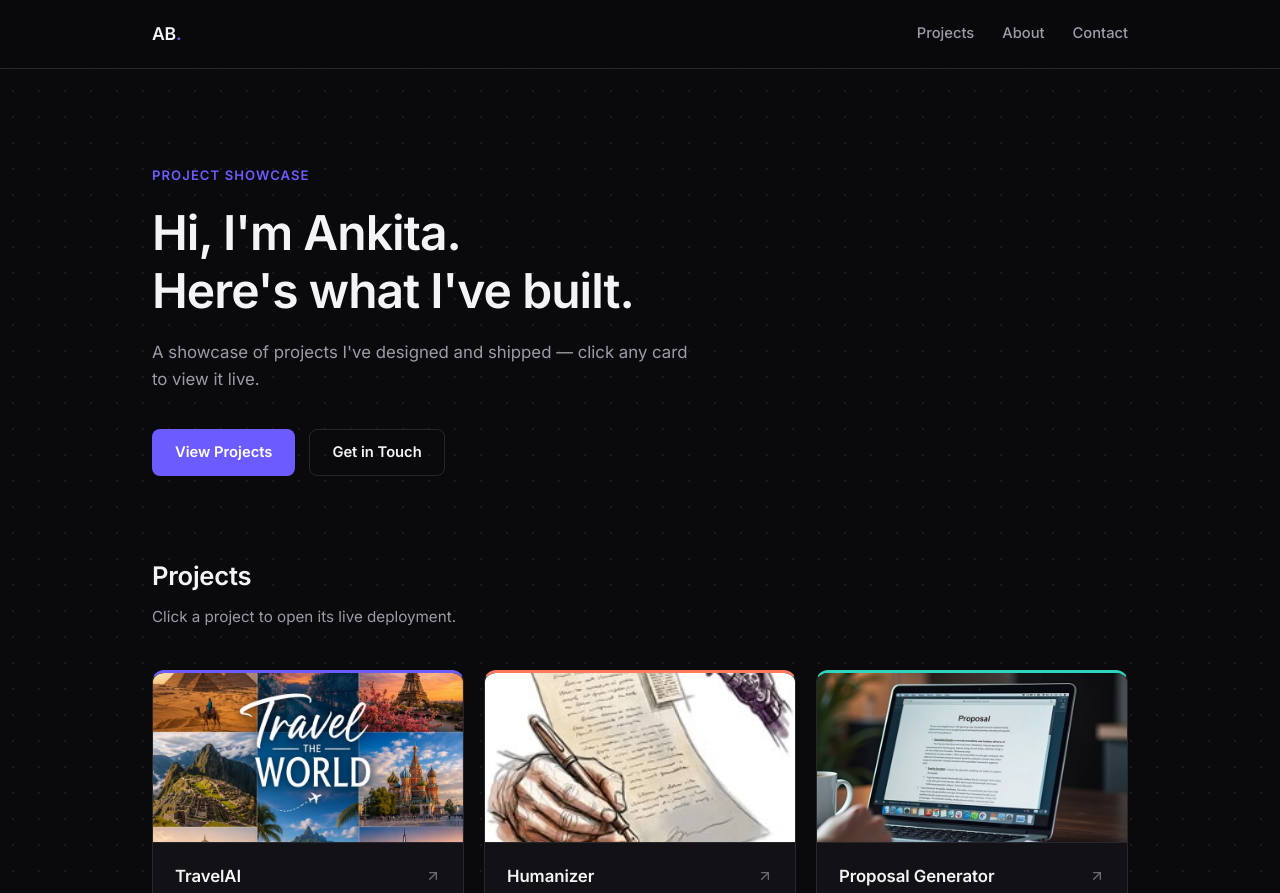
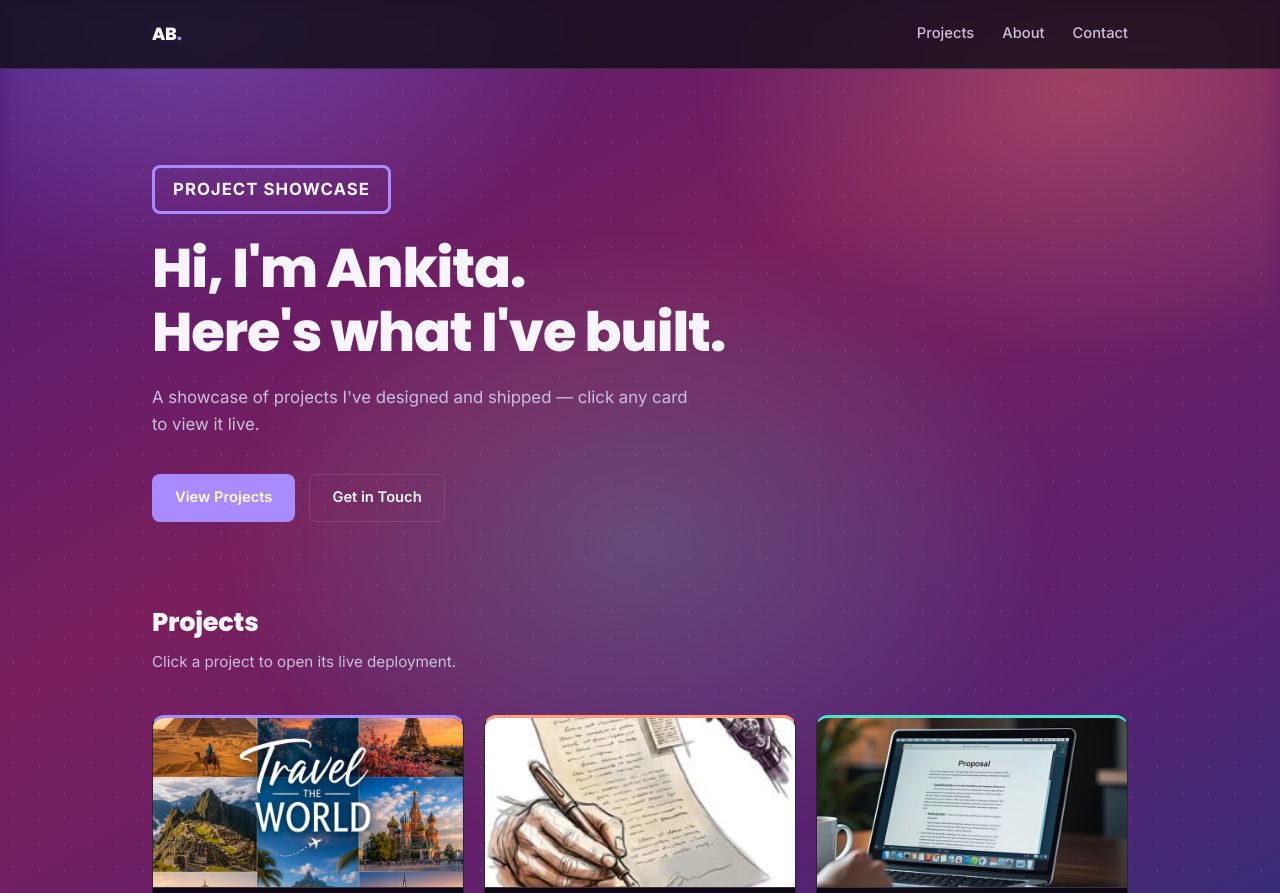
Before and after one commit to Ankita-Banerjee06/projectdemoo, a plain HTML site: page index.html in a window 1280 px wide. Shown: the top 893 px of the page. Drawn offline with Linux system fonts and the light colour scheme.

Commit message:
updated preview

```diff
--- a/index.html
+++ b/index.html
@@ -6,12 +6,12 @@
 <title>Ankita Banerjee — Projects</title>
 <link rel="preconnect" href="https://fonts.googleapis.com">
 <link rel="preconnect" href="https://fonts.gstatic.com" crossorigin>
-<link href="https://fonts.googleapis.com/css2?family=Space+Grotesk:wght@400;500;600;700&family=Inter:wght@400;500;600&display=swap" rel="stylesheet">
+<link href="https://fonts.googleapis.com/css2?family=Inter:wght@400;500;600;700&family=Poppins:wght@700;800;900&display=swap" rel="stylesheet">
 <link rel="stylesheet" href="style.css" />
 </head>
 <body>
 
-  <div class="bg-glow"></div>
+  <div class="bg-glow" aria-hidden="true"></div>
 
   <header class="site-header">
     <div class="container header-inner">
@@ -26,10 +26,13 @@
 
   <main>
     <section id="top" class="hero container">
-      <p class="eyebrow">Project Showcase</p>
-      <h1>Hi, I'm Ankita.<br>Here's what I've built.</h1>
-      <p class="hero-sub">A showcase of projects I've designed and shipped — click any card to view it live.</p>
-      <div class="hero-actions">
+      <p class="eyebrow anim anim-1">Project Showcase</p>
+      <h1>
+        <span class="line anim anim-2">Hi, I'm Ankita.</span>
+        <span class="line anim anim-3">Here's what I've built.</span>
+      </h1>
+      <p class="hero-sub anim anim-4">A showcase of projects I've designed and shipped — click any card to view it live.</p>
+      <div class="hero-actions anim anim-5">
         <a href="#projects" class="btn btn-primary">View Projects</a>
         <a href="#contact" class="btn btn-ghost">Get in Touch</a>
       </div>
--- a/script.js
+++ b/script.js
@@ -37,6 +37,13 @@ const PROJECTS = [
     url: "https://dabar-demo.vercel.app/",
     tags: ["Python", "HTML", "CSS"],
     image: "images/dabar.jpg"
+  },
+  {
+    title: "Accounting Website (Demo)",
+    desc: "Just a landing page — a clean, modern design for a chartered accounting & advisory firm, built with React.",
+    url: "https://accounting-kappa-liard.vercel.app/",
+    tags: ["React"],
+    image: "images/accounting.jpg"
   }
 ];
 
--- a/style.css
+++ b/style.css
@@ -1,30 +1,71 @@
 :root {
-  --bg: #0a0a0d;
-  --bg-subtle: #151519;
-  --card: #121216;
-  --card-border: #26262c;
-  --card-border-hover: #38383f;
-  --text: #f4f4f6;
-  --text-muted: #9c9ca6;
-  --text-faint: #6b6b74;
-  --accent: #6c5cff;
-  --accent-2: #ff7a5c;
-  --accent-3: #2dd4bf;
+  --bg: #2a1854;
+  --bg-subtle: rgba(255,255,255,0.06);
+  --card: rgba(10,7,17,0.92);
+  --card-border: rgba(255,255,255,0.12);
+  --card-border-hover: rgba(255,255,255,0.26);
+  --text: #f7f5fb;
+  --text-muted: #c9c0dd;
+  --text-faint: #a99fc4;
+  --accent: #a78bff;
+  --accent-2: #ff9d7a;
+  --accent-3: #4be3cf;
   --font: 'Inter', -apple-system, BlinkMacSystemFont, 'Segoe UI', sans-serif;
+  --font-display: 'Poppins', 'Inter', -apple-system, BlinkMacSystemFont, sans-serif;
 }
 
 * { margin: 0; padding: 0; box-sizing: border-box; }
 
 html { scroll-behavior: smooth; }
 
+@keyframes fadeUp {
+  from { opacity: 0; transform: translateY(22px); }
+  to { opacity: 1; transform: translateY(0); }
+}
+
+.anim {
+  opacity: 0;
+  animation: fadeUp 0.8s cubic-bezier(0.22, 1, 0.36, 1) forwards;
+}
+
+.anim-1 { animation-delay: 0.05s; }
+.anim-2 { animation-delay: 0.18s; }
+.anim-3 { animation-delay: 0.3s; }
+.anim-4 { animation-delay: 0.42s; }
+.anim-5 { animation-delay: 0.54s; }
+
+@media (prefers-reduced-motion: reduce) {
+  .anim { animation: none; opacity: 1; transform: none; }
+}
+
 body {
+  position: relative;
   background-color: var(--bg);
-  background-image: radial-gradient(rgba(255,255,255,0.07) 1px, transparent 1px);
-  background-size: 26px 26px;
+  background-image:
+    radial-gradient(rgba(255,255,255,0.08) 1px, transparent 1px),
+    linear-gradient(150deg, #4a1a7a 0%, #7a1f5c 26%, #5a2170 48%, #22337a 70%, #0f4a5c 100%);
+  background-size: 26px 26px, 100% 100%;
+  background-repeat: repeat, no-repeat;
   color: var(--text);
   font-family: var(--font);
   line-height: 1.6;
   -webkit-font-smoothing: antialiased;
+  overflow-x: hidden;
+}
+
+.bg-glow {
+  position: absolute;
+  top: 0;
+  left: 0;
+  width: 100%;
+  height: 900px;
+  z-index: -1;
+  pointer-events: none;
+  background:
+    radial-gradient(650px 460px at 15% 0%, rgba(167,139,255,0.35), transparent 65%),
+    radial-gradient(600px 420px at 85% 10%, rgba(255,157,122,0.28), transparent 65%),
+    radial-gradient(650px 480px at 50% 60%, rgba(75,227,207,0.22), transparent 65%);
+  filter: blur(10px);
 }
 
 .container {
@@ -38,7 +79,7 @@ body {
   position: sticky;
   top: 0;
   z-index: 50;
-  background: rgba(10,10,13,0.85);
+  background: rgba(16,14,24,0.82);
   backdrop-filter: blur(8px);
   border-bottom: 1px solid var(--card-border);
 }
@@ -51,7 +92,8 @@ body {
 }
 
 .logo {
-  font-weight: 700;
+  font-family: var(--font-display);
+  font-weight: 800;
   font-size: 1.1rem;
   color: var(--text);
   text-decoration: none;
@@ -79,21 +121,30 @@ body {
 }
 
 .eyebrow {
-  color: var(--accent);
-  font-size: 0.82rem;
-  font-weight: 600;
-  letter-spacing: 0.08em;
+  display: inline-block;
+  color: var(--text);
+  font-size: 1.05rem;
+  font-weight: 800;
+  letter-spacing: 0.06em;
   text-transform: uppercase;
-  margin-bottom: 18px;
+  margin-bottom: 22px;
+  padding: 8px 18px;
+  border: 3px solid var(--accent);
+  border-radius: 8px;
 }
 
 .hero h1 {
-  font-size: clamp(2.1rem, 4.5vw, 3rem);
-  font-weight: 700;
+  font-family: var(--font-display);
+  font-size: clamp(2.3rem, 5vw, 3.4rem);
+  font-weight: 800;
   letter-spacing: -0.02em;
-  line-height: 1.2;
+  line-height: 1.18;
   margin-bottom: 20px;
   max-width: 700px;
+}
+
+.hero h1 .line {
+  display: block;
 }
 
 .hero-sub {
@@ -151,8 +202,9 @@ section { padding: 56px 32px; }
 }
 
 .section-head h2 {
+  font-family: var(--font-display);
   font-size: 1.6rem;
-  font-weight: 700;
+  font-weight: 800;
   letter-spacing: -0.01em;
   margin-bottom: 8px;
 }
@@ -170,6 +222,8 @@ section { padding: 56px 32px; }
   display: flex;
   flex-direction: column;
   background: var(--card);
+  backdrop-filter: blur(14px);
+  -webkit-backdrop-filter: blur(14px);
   border: 1px solid var(--card-border);
   border-top: 3px solid var(--accent);
   border-radius: 12px;
```
Also changed, not shown: Claude outputs/preview13.png (added), Claude outputs/preview14.png (added), Claude outputs/preview15.png (added), Claude outputs/preview19.png (added), Claude outputs/preview20.png (added), images/accounting.jpg (added), 2 other files.
